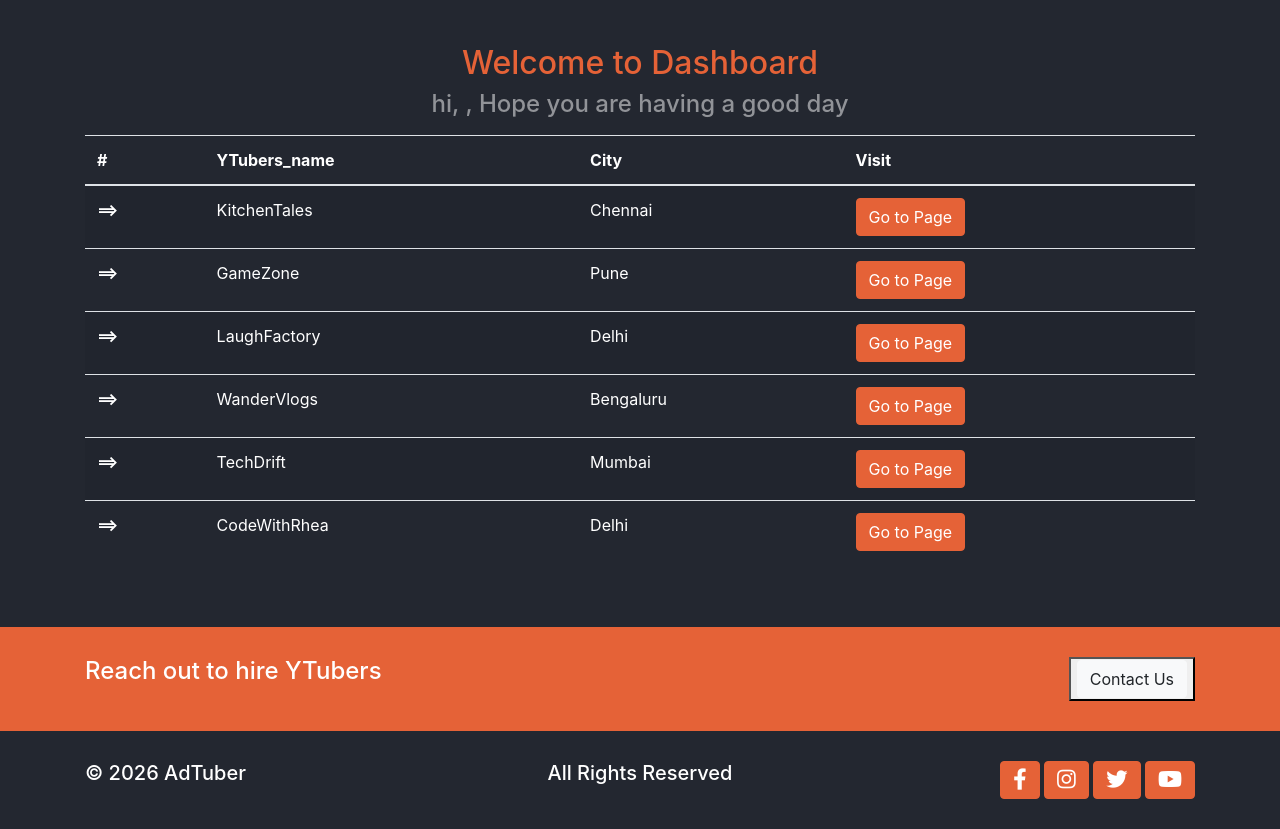
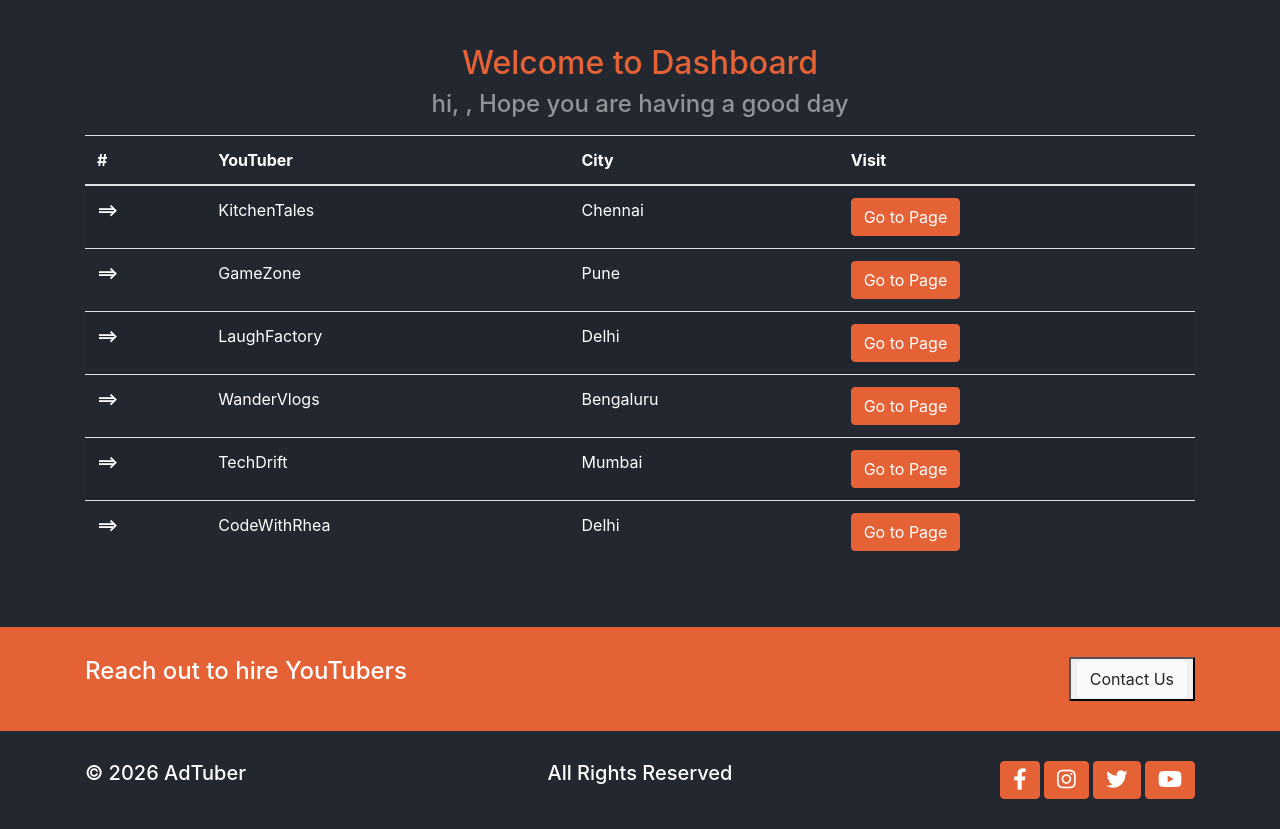
Before and after one commit to Aditya21102001/AdTubers, a Django app: page /accounts/dashboard in a window 1280 px wide. Shown: the part 463-1292 px from the top of the page. Run offline with Django 3.2, Linux system fonts and the light colour scheme; a user stored in the database is signed in; data comes from the database, SQL or seed files in the repository; some libraries are stand-ins or nearby versions.

Commit message:
updating details

```diff
--- a/tubers/templates/accounts/dashboard.html
+++ b/tubers/templates/accounts/dashboard.html
@@ -22,7 +22,7 @@
                 <thead>
                     <tr>
                         <th scope="col">#</th>
-                        <th scope="col">YTubers_name</th>
+                        <th scope="col">YouTuber</th>
                         <th scope="col">City</th>
                         <th scope="col">Visit</th>
                     </tr>
--- a/tubers/templates/includes/footer.html
+++ b/tubers/templates/includes/footer.html
@@ -5,7 +5,7 @@
             <div class="row">
                 <div class="col-sm-6 text-lg-left text-center">
                     <h4>
-                        Reach out to hire YTubers
+                        Reach out to hire YouTubers
                     </h4>
                 </div>
 
```
Also changed, not shown: tubers/templates/webpages/home.html (+4 -4 lines).
